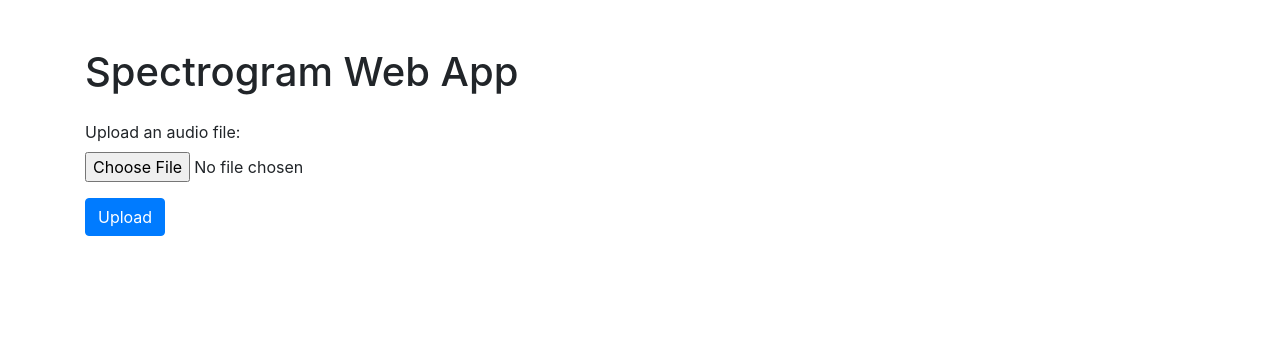
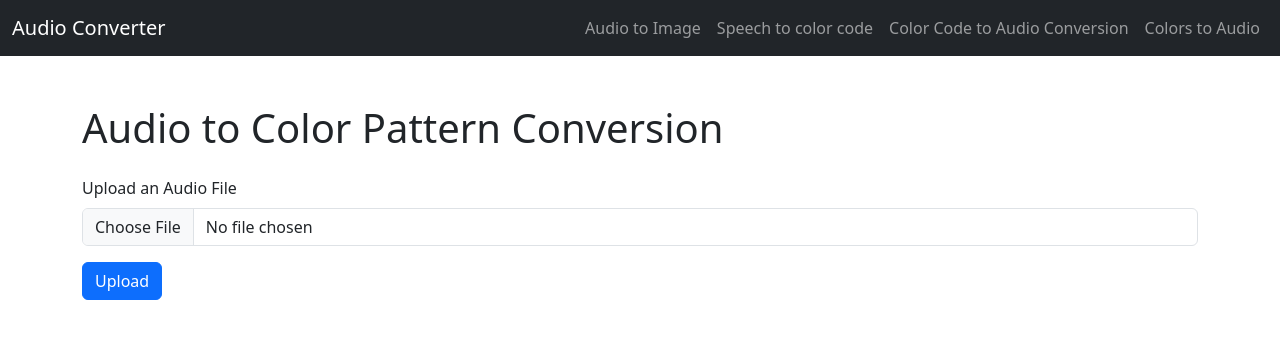
Before and after one commit to BloggingKIng/ColorAudio, a Flask app: page / in a window 1280 px wide. Shown: the top 339 px of the page. Run offline with Flask 3, Linux system fonts and the light colour scheme; some libraries are stand-ins or nearby versions.

Commit message:
Add Files

```diff
--- a/app.py
+++ b/app.py
@@ -1,7 +1,7 @@
 import matplotlib
 matplotlib.use('Agg')  # Use non-interactive backend
 
-from flask import Flask, render_template, request, redirect, url_for, send_file
+from flask import Flask, render_template, request
 import numpy as np
 import librosa
 import librosa.display
@@ -28,23 +28,30 @@ def upload():
         D = np.abs(librosa.stft(y))
         D_db = librosa.amplitude_to_db(D, ref=np.max)
 
-        colors = [(0, 'black'), (0.25, 'blue'), (0.5, 'green'), (0.75, 'yellow'), (1, 'red')]
+        # Define frequency-dependent colormap
+        num_colors = 256
+        colors = [(0, 'black')]
+        for i in range(1, num_colors):
+            frequency = i / num_colors * (sr / 2)  # Normalize frequency to the Nyquist frequency
+            hue = frequency / (sr / 2)  # Map frequency to hue
+            colors.append((i / (num_colors - 1), plt.cm.hsv(hue)[:3]))  # Add color tuple
+
         cmap = mcolors.LinearSegmentedColormap.from_list("custom_colormap", colors)
 
         fig, ax = plt.subplots(figsize=(10, 4))
-        librosa.display.specshow(D_db, sr=sr, x_axis='time', y_axis='log', cmap=cmap, ax=ax)
-        ax.axis('off')  # Remove axes
-        img = io.BytesIO()
-        plt.savefig(img, format='png', bbox_inches='tight', pad_inches=0)  # Adjust padding
-        img.seek(0)
-        plot_url = base64.b64encode(img.getvalue()).decode()
+        img = librosa.display.specshow(D_db, sr=sr, x_axis='time', y_axis='log', cmap=cmap, ax=ax)
+
+        # Add color bar
+        cbar = fig.colorbar(img, ax=ax, format='%+2.0f dB')
+        cbar.set_label('Decibels')
+
+        # Save plot to bytes buffer
+        buf = io.BytesIO()
+        plt.savefig(buf, format='png', bbox_inches='tight', pad_inches=0)  # Adjust padding
+        buf.seek(0)
+        plot_url = base64.b64encode(buf.getvalue()).decode()
 
         return render_template('color_representation.html', plot_url=plot_url)
 
-@app.route('/color_representation')
-def color_representation():
-    plot_url = request.args.get('plot_url')
-    return render_template('color_representation.html', plot_url=plot_url)
-
 if __name__ == '__main__':
     app.run(debug=True)
--- a/templates/index.html
+++ b/templates/index.html
@@ -3,17 +3,42 @@
 <head>
     <meta charset="UTF-8">
     <meta name="viewport" content="width=device-width, initial-scale=1.0">
-    <title>Spectrogram Web App</title>
-    <link href="https://stackpath.bootstrapcdn.com/bootstrap/4.5.2/css/bootstrap.min.css" rel="stylesheet">
+    <title>Audio to Color Code and Color Code to Audio, Free Conversion</title>
+    <link href="https://cdn.jsdelivr.net/npm/bootstrap@5.3.3/dist/css/bootstrap.min.css" rel="stylesheet" integrity="sha384-QWTKZyjpPEjISv5WaRU9OFeRpok6YctnYmDr5pNlyT2bRjXh0JMhjY6hW+ALEwIH" crossorigin="anonymous">
 </head>
 <body>
+    <nav class="navbar navbar-expand-lg navbar-dark bg-dark">
+        <div class="container-fluid">
+          <a class="navbar-brand" href="#">Audio Converter</a>
+          <div>
+              <button class="navbar-toggler" type="button" data-bs-toggle="collapse" data-bs-target="#navbarSupportedContent" aria-controls="navbarSupportedContent" aria-expanded="false" aria-label="Toggle navigation">
+                <span class="navbar-toggler-icon"></span>
+              </button>
+            <div class="collapse navbar-collapse" id="navbarSupportedContent">
+                <ul class="navbar-nav me-auto mb-2 mb-lg-0">
+                <li class="nav-item">
+                    <a class="nav-link" href="/">Audio to Image</a>
+                </li>
+                <li class="nav-item">
+                    <a class="nav-link" href="#">Speech to color code</a>
+                </li>
+                <li class="nav-item">
+                    <a class="nav-link" href="#">Color Code to Audio Conversion</a>
+                </li>
+                <li class="nav-item">
+                    <a class="nav-link" href="#">Colors to Audio</a>
+                </ul>
+            </div>
+        </div>
+        </div>
+      </nav>
     <div class="container mt-5">
-        <h1 class="mb-4">Spectrogram Web App</h1>
+        <h1 class="mb-4">Audio to Color Pattern Conversion</h1>
         <form action="/upload" method="post" enctype="multipart/form-data">
-            <div class="form-group">
-                <label for="audioFile">Upload an audio file:</label>
-                <input type="file" class="form-control-file" id="audioFile" name="file">
-            </div>
+            <div class="mb-3">
+                <label for="audiofile" class="form-label">Upload an Audio File</label>
+                <input class="form-control" type="file" id="audiofile" name="file">
+              </div>
             <button type="submit" class="btn btn-primary">Upload</button>
         </form>
         {% if plot_url %}
@@ -27,5 +52,7 @@
         </div>
         {% endif %}
     </div>
+    <script src="https://cdn.jsdelivr.net/npm/@popperjs/core@2.11.8/dist/umd/popper.min.js" integrity="sha384-I7E8VVD/ismYTF4hNIPjVp/Zjvgyol6VFvRkX/vR+Vc4jQkC+hVqc2pM8ODewa9r" crossorigin="anonymous"></script>
+    <script src="https://cdn.jsdelivr.net/npm/bootstrap@5.3.3/dist/js/bootstrap.min.js" integrity="sha384-0pUGZvbkm6XF6gxjEnlmuGrJXVbNuzT9qBBavbLwCsOGabYfZo0T0to5eqruptLy" crossorigin="anonymous"></script>
 </body>
 </html>
```
Also changed, not shown: templates/color_representation.html (+28 -3 lines), 2 other files.
